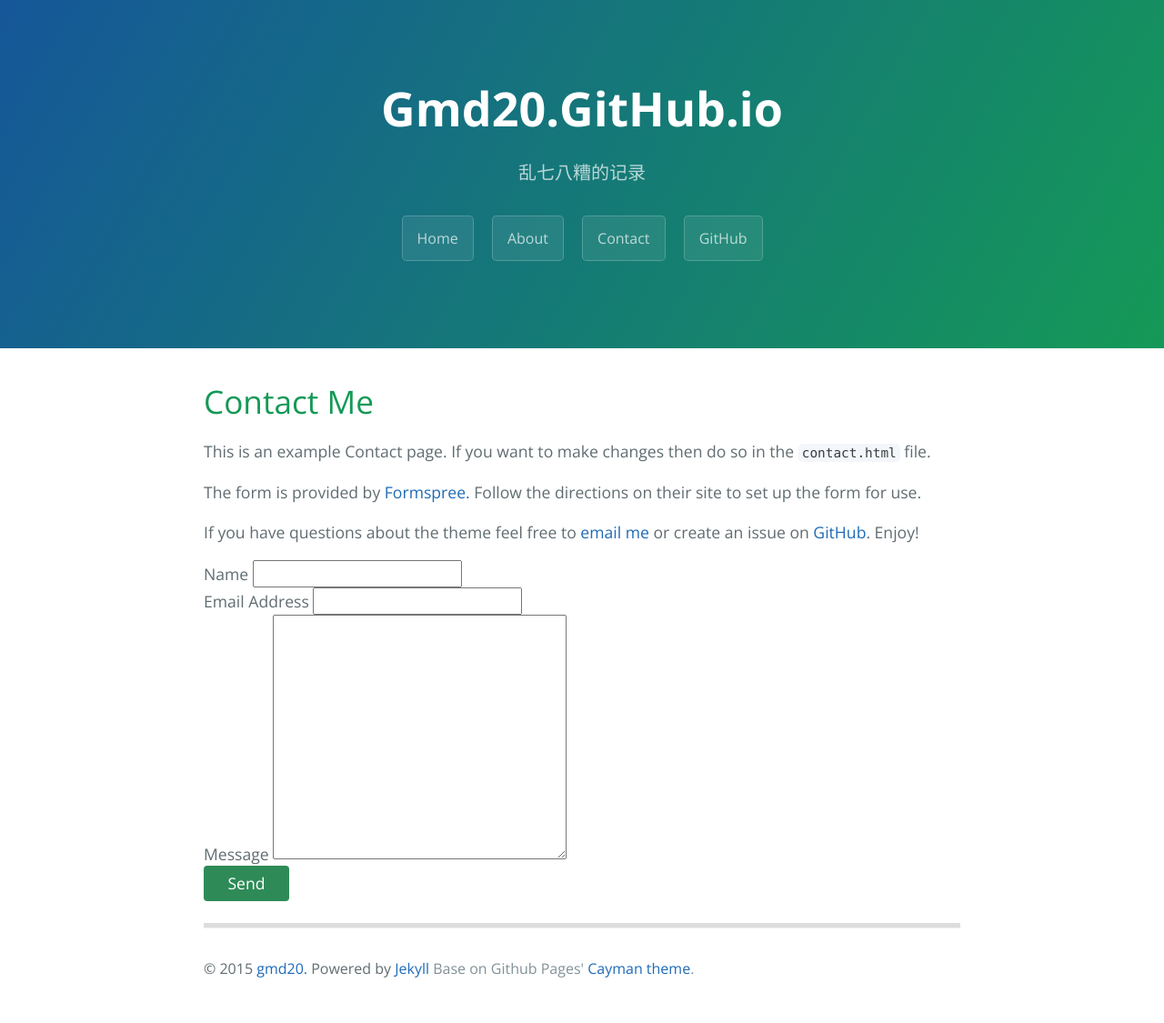
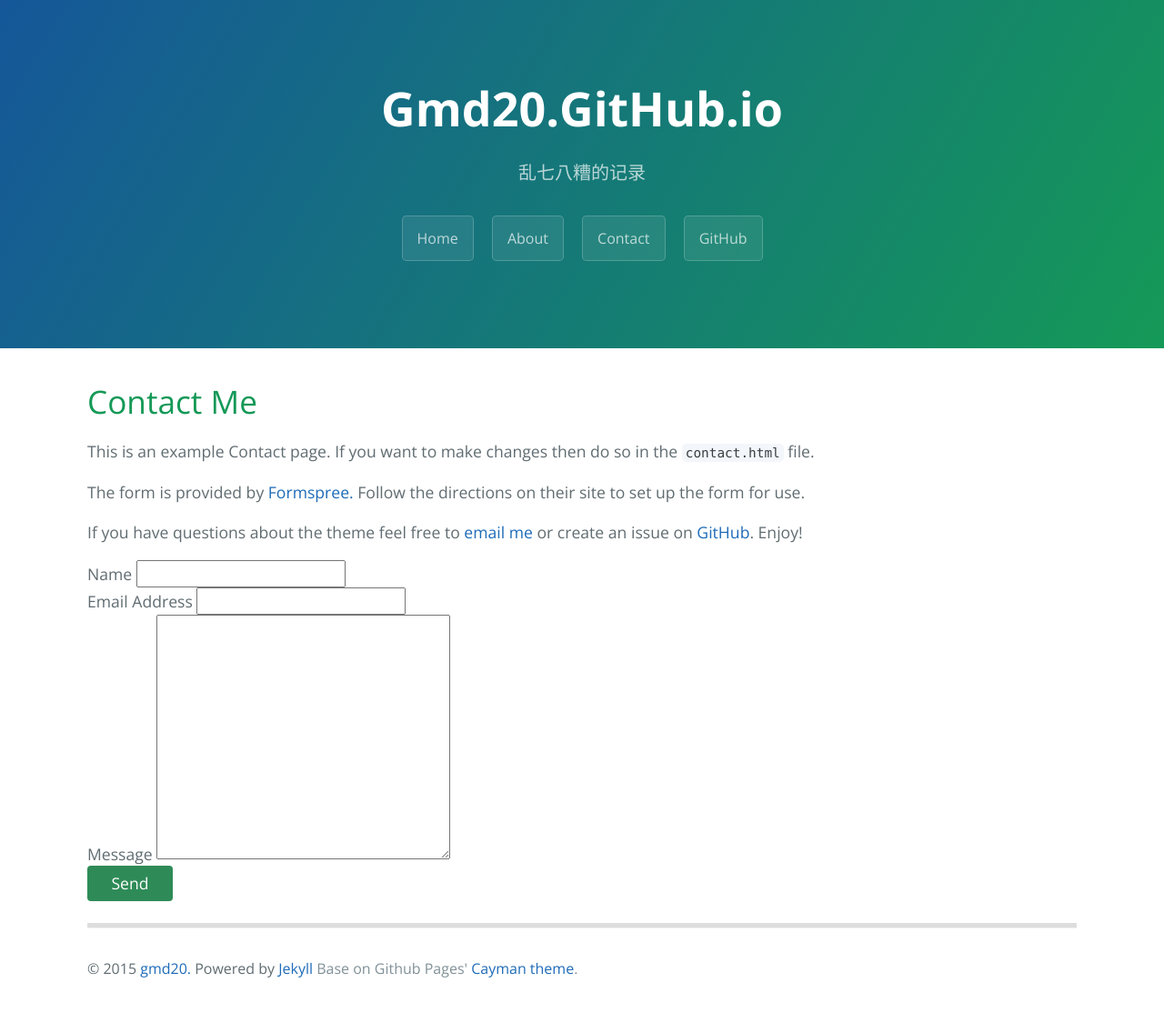
Before and after one commit to gmd20/gmd20.github.io, a Jekyll site: the page built from contact.md, in a window 1280 px wide. Shown: the whole page at 91% size. Built offline with Jekyll 4.4.1, drawn with Linux system fonts in a browser that asks for light colours; Markdown is read by kramdown in place of the engine named in the settings.

Commit message:
Update stylesheet.css

```diff
--- a/stylesheets/stylesheet.css
+++ b/stylesheets/stylesheet.css
@@ -205,7 +205,7 @@ a {
 
 @media screen and (min-width: 64em) {
   .main-content {
-    max-width: 64rem;
+    max-width: 80rem;
     padding: 2rem 6rem;
     margin: 0 auto;
     font-size: 1.1rem; } }
```
